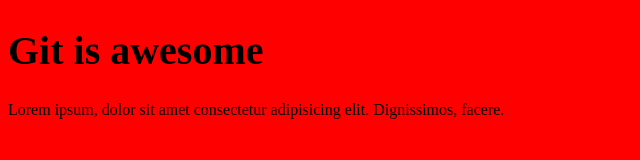
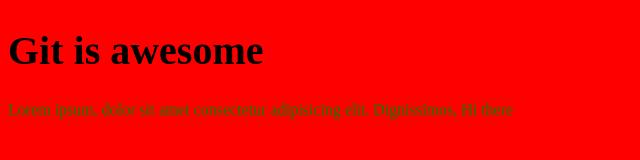
Before and after one commit to dkrumholz/gitProject, a plain HTML site: page index.html in a window 1280 px wide. Shown: the whole page, without its empty margins (0-640 px from the left). Drawn offline with Linux system fonts and the light colour scheme.

Commit message:
Made more changes

```diff
--- a/index.html
+++ b/index.html
@@ -9,7 +9,9 @@
 <body>
    <h1>Git is awesome</h1>
    <p>
-     Lorem ipsum, dolor sit amet consectetur adipisicing elit. Dignissimos, facere.
+     Lorem ipsum, dolor sit amet consectetur adipisicing elit. Dignissimos,
+     <span>Hi there</span>
    </p>
+
 </body>
 </html>
--- a/script.js
+++ b/script.js
@@ -0,0 +1,2 @@
+const a = 50;
+const b = 100;
--- a/style.css
+++ b/style.css
@@ -5,3 +5,7 @@ body {
 h1 {
   font-size: 40px;
 }
+
+p{
+  color: green;
+}
```
